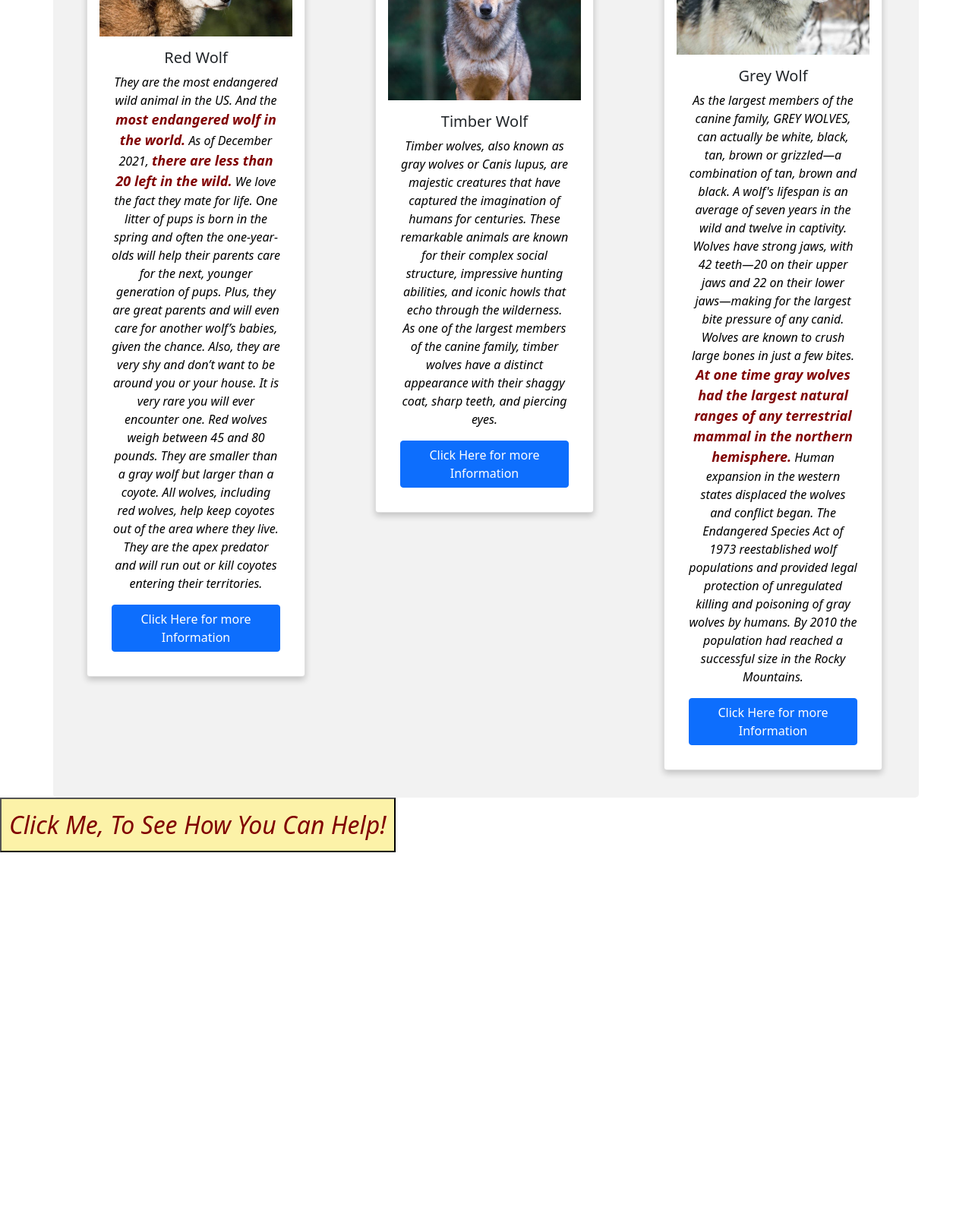
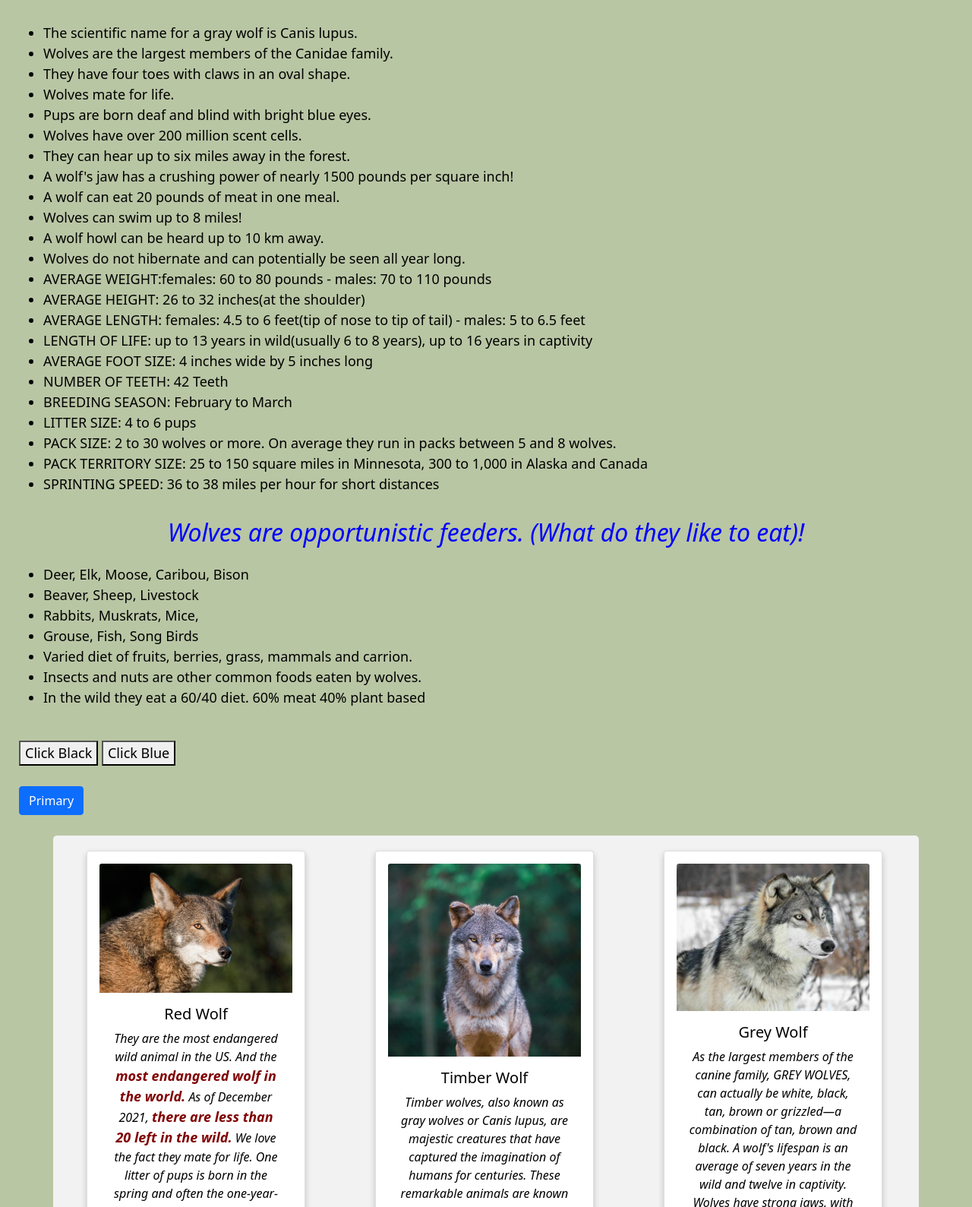
Before and after one commit to cjburn3/Capstone_Project_Level1, a plain HTML site: page information.html in a window 1280 px wide. Shown: the part 395-1984 px from the top of the page at 76% size. Before the commit the page ends 1663 px from the top, so only its background shows below. Drawn offline with nearby package versions, Linux system fonts and the light colour scheme.

Commit message:
Added for content to 6 files

```diff
--- a/information.html
+++ b/information.html
@@ -7,6 +7,30 @@
   <title>replit</title>
   <link href="style.css" rel="stylesheet" type="text/css" />
   <link href="https://cdn.jsdelivr.net/npm/bootstrap@5.0.2/dist/css/bootstrap.min.css" rel="stylesheet" integrity="sha384-EVSTQN3/azprG1Anm3QDgpJLIm9Nao0Yz1ztcQTwFspd3yD65VohhpuuCOmLASjC" crossorigin="anonymous">
+  <style>
+      body {background-color: #B9C6A4;}
+      h2   {color: blue;}
+      td   {color: navy;}
+      /* a    {color: maroon;}
+      a    {font-size: large;} */
+    table {
+      font-family: arial, sans-serif;
+      border-collapse: collapse;
+      width: 100%;
+    }
+
+    td, th {
+      border: 3px solid #000000;
+      border-right:5px maroon solid;
+      border-left:5px maroon solid;
+      text-align: left;
+      padding: 10px;
+    }
+
+    tr:nth-child(even) {
+      background-color: #dddddd;
+    }
+  </style>
 </head>
 
 <body>
@@ -47,6 +71,57 @@
 
     </table>
 
+  <h2>Interesting wolf facts!</h2>
+      <div class="div-class">
+        <ul>
+          <li>The scientific name for a gray wolf is Canis lupus.</li>
+          <li>Wolves are the largest members of the Canidae family.</li>
+          <li>They have four toes with claws in an oval shape.</li>
+          <li>Wolves mate for life.</li>
+          <li>Pups are born deaf and blind with bright blue eyes.</li>
+          <li>Wolves have over 200 million scent cells.</li>
+          <li>They can hear up to six miles away in the forest.</li>
+          <li>A wolf's jaw has a crushing power of nearly 1500 pounds per square inch!</li>
+          <li>A wolf can eat 20 pounds of meat in one meal.</li>
+          <li>Wolves can swim up to 8 miles!</li>
+          <li>A wolf howl can be heard up to 10 km away.</li>
+          <li>Wolves do not hibernate and can potentially be seen all year long.</li>
+          <li>AVERAGE WEIGHT:females: 60 to 80 pounds - males: 70 to 110 pounds</li>
+          <li>AVERAGE HEIGHT: 26 to 32 inches(at the shoulder)</li>
+          <li>AVERAGE LENGTH: females: 4.5 to 6 feet(tip of nose to tip of tail) - males: 5 to 6.5 feet</li>
+          <li>LENGTH OF LIFE: up to 13 years in wild(usually 6 to 8 years), up to 16 years in captivity</li>
+          <li>AVERAGE FOOT SIZE: 4 inches wide by 5 inches long</li>
+          <li>NUMBER OF TEETH: 42 Teeth</li>
+          <li>BREEDING SEASON: February to March</li>
+          <li>LITTER SIZE: 4 to 6 pups</li>
+          <li>PACK SIZE: 2 to 30 wolves or more. On average they run in packs between 5 and 8 wolves.
+          <li>PACK TERRITORY SIZE: 25 to 150 square miles in Minnesota, 300 to 1,000 in Alaska and Canada</li>
+          <li>SPRINTING SPEED: 36 to 38 miles per hour for short distances</li>
+        </ul>
+
+        <h2>Wolves are opportunistic feeders. (What do they like to eat)! </h2>
+
+        <ul>
+          <li>Deer, Elk, Moose, Caribou, Bison</li>
+          <li>Beaver, Sheep, Livestock</li>
+          <li>Rabbits, Muskrats, Mice, </li>
+          <li>Grouse, Fish, Song Birds</li>
+          <li>Varied diet of fruits, berries, grass, mammals and carrion.</li>
+          <li>Insects and nuts are other common foods eaten by wolves.</li>
+          <li>In the wild they eat a 60/40 diet. 60% meat 40% plant based</li>
+        </ul>
+    <div>
+</body>
+<br>
+
+          <button id="btn3">Click Black</button>
+          <button id="btn4">Click Blue</button>
+<br>
+<br>
+          <button type="button" class="btn btn-primary">Primary</button>
+<br>
+<br>
+
               <div class="container">
                         <div class="row">
                     <div class="col-md-4">
@@ -84,18 +159,12 @@
                   </div>
               </div>
 
-
-
-  <button id="btn1">Click Me, To See How You Can Help!</button>
-          <ol></ol>
-
-<br>
 <br>
 <br>
 <br>
 <br>
                               <script src="https://cdn.jsdelivr.net/npm/bootstrap@5.0.2/dist/js/bootstrap.bundle.min.js" integrity="sha384-MrcW6ZMFYlzcLA8Nl+NtUVF0sA7MsXsP1UyJoMp4YLEuNSfAP+JcXn/tWtIaxVXM" crossorigin="anonymous"></script>
-  <script src="script.js"></script>
+  <script src="information.js"></script>
 </body>
 
 </html>
--- /dev/null
+++ b/information.js
@@ -0,0 +1,11 @@
+const buttonThreePblack = document.getElementById("btn3");
+const buttonFourPblue = document.getElementById("btn4");
+
+buttonThreePblack.addEventListener("click", () => {
+    let clickButton = document.querySelector(".div-class");
+      clickButton.style.color = "black";
+})
+buttonFourPblue.addEventListener("click", () => {
+    let clickButton = document.querySelector(".div-class");
+     clickButton.style.color = "blue";
+})
--- a/style.css
+++ b/style.css
@@ -31,7 +31,10 @@ h2{
   padding-right: 15px;
   padding-bottom: 15px;
   color: green
-
+}
+h4{
+  background-color: #B6CCA6;
+  padding: 10px;
 }
 
 .h1-class{
@@ -58,7 +61,7 @@ h2{
   font-style: italic;
   color: green
   font-size: larger;
-  background-color: #B6CCA6;
+  background-color: #FCF2A8;
   font-weight:normal;
   color:black;
 }
@@ -140,35 +143,41 @@ span{
 
 #btn1{
   background-color: #FCF2A8;
-  font-size:xx-large;
-  font-style: bold;
+  font-size:x-large;
+  font-style: bolder;
   font-style:italic;
-  color: maroon;
+  color: blue;
   padding: 10px;
 }
 
-li{
-  color:maroon;
+.div-class{
+  font-size:large;
   font-style: bold;
-  font-size: larger;
-  border: 1px solid black;
-  line-height: 1.5;
-  font-weight: semi bold;
+  color: black;
+  padding: 25px;
 }
+/* li{
+  color: black;
+  font-size:large;
+  font-style: bold;
+  font-style: italic;
 
-.btn{
+} */
+
+/* .btn{
   background-color: #FCF2A8;
   font-size:medium;
   font-style: bold;
   color: black;
   padding: 5px;
-}
-ol{
+} */
+/* ul{
+  background-color: #B6CCA6;
   font-size:medium;
   font-style:italic;
   color: black;
   padding: 5px;
-}
+} */
 
 /* ---------------------------- */
 
@@ -193,14 +202,8 @@ ol{
   background-color: #f1f1f1;
 }
 
-/* Responsive columns - one column layout (vertical) on small screens */
-/* @media screen and (max-width: 600px) {
-  .column {
-    width: 100%;
-    display: block;
-    margin-bottom: 20px;
-  } */
-} */
+/* ---------------------------- */
+
 #form1{
   background-color: #ffffff;
   padding: 20px;
```
Also changed, not shown: contact.html (+11 -0 lines), index.html (+3 -75 lines), products.html (+6 -0 lines), products.js (+1 -20 lines).
